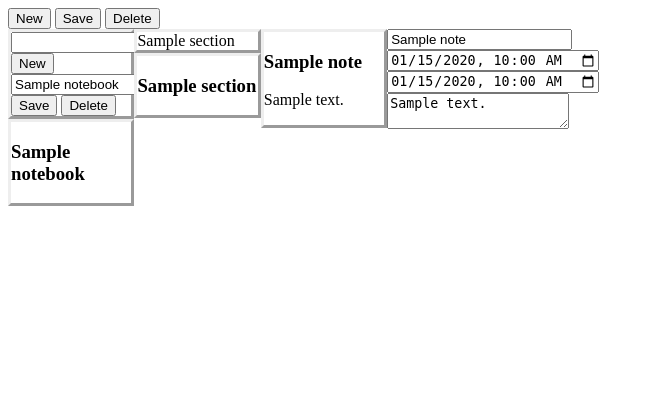
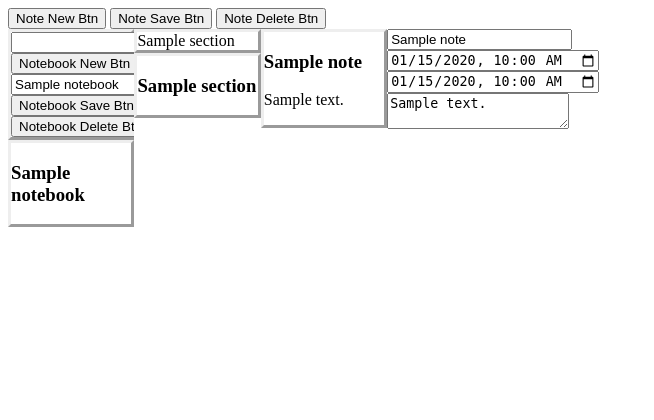
Before and after one commit to drmirk/notes, a Flask app: page / in a window 1280 px wide. Shown: the top 420 px of the page, without its empty margins (0-654 px from the left). Run offline with Flask 2, Linux system fonts and the light colour scheme; tables that the repository leaves empty hold one stand-in row (values such as "Sample post"); some libraries are stand-ins or nearby versions.

Commit message:
renamed variables to easy identify (notebook form, note form and all related)

```diff
--- a/notes/forms.py
+++ b/notes/forms.py
@@ -7,19 +7,19 @@ from wtforms.fields.html5 import DateTimeLocalField
 class NotesForm(FlaskForm):
     '''using flask-wtf to create a
     form class for notes'''
-    title = StringField()
+    note_title = StringField()
     note_body = TextAreaField()
-    creation_date = DateTimeLocalField()
-    modification_date = DateTimeLocalField()
-    new = SubmitField()
-    save = SubmitField()
-    delete = SubmitField()
+    note_creation_date = DateTimeLocalField()
+    note_modification_date = DateTimeLocalField()
+    note_new_btn = SubmitField()
+    note_save_btn = SubmitField()
+    note_delete_btn = SubmitField()
 
 class NotebookForm(FlaskForm):
     '''using flask-wtf to create a
     form class for notebooks'''
-    current_title = StringField()
-    new_title = StringField()
-    new = SubmitField()
-    save = SubmitField()
-    delete = SubmitField()
+    notebook_current_title = StringField()
+    notebook_new_title = StringField()
+    notebook_new_btn = SubmitField()
+    notebook_save_btn = SubmitField()
+    notebook_delete_btn = SubmitField()
--- a/notes/models.py
+++ b/notes/models.py
@@ -133,7 +133,7 @@ class Note(db.Model):
     def set_creation_date(self, form):
         '''gets creation time in a html format,
         & formats and sets that in db'''
-        time = form.creation_date.raw_data[0].replace('T', ' ')
+        time = form.note_creation_date.raw_data[0].replace('T', ' ')
         self.creation_date = datetime.strptime(time, '%Y-%m-%d %H:%M')
 
     '''wtform datetime only accepts a list
--- a/notes/templates/base.html
+++ b/notes/templates/base.html
@@ -10,18 +10,18 @@
     <body>
         <div>
             {{ note_form.csrf_token }}
-            {{ note_form.new(form="main_form") }}
-            {{ note_form.save(form="main_form") }}
-            {{ note_form.delete(form="main_form") }}
+            {{ note_form.note_new_btn(form="main_form") }}
+            {{ note_form.note_save_btn(form="main_form") }}
+            {{ note_form.note_delete_btn(form="main_form") }}
         </div>
         <div class=all_notes tabindex="6">
         <div class=single_preview>
         <form method="POST" id="notebook">
-            {{ notebook_form.new_title}}<br>
-            {{ notebook_form.new }}<br>
-            {{ notebook_form.current_title }}<br>
-            {{ notebook_form.save }}
-            {{ notebook_form.delete }}
+            {{ notebook_form.notebook_new_title}}<br>
+            {{ notebook_form.notebook_new_btn }}<br>
+            {{ notebook_form.notebook_current_title }}<br>
+            {{ notebook_form.notebook_save_btn }}
+            {{ notebook_form.notebook_delete_btn }}
         </form>
         </div>
         {% for notebook in notebooks %}
--- a/notes/templates/new_note.html
+++ b/notes/templates/new_note.html
@@ -1,8 +1,8 @@
 {% extends 'base.html' %}
 
 {% block singlesnote %}
-            {{ note_form.title }}<br>
-            {{ note_form.creation_date }}<br>
-            {{ note_form.modification_date }}<br>
+            {{ note_form.note_title }}<br>
+            {{ note_form.note_creation_date }}<br>
+            {{ note_form.note_modification_date }}<br>
             {{ note_form.note_body }}
 {% endblock %}
--- a/notes/templates/view_note.html
+++ b/notes/templates/view_note.html
@@ -1,8 +1,8 @@
 {% extends 'base.html' %}
 
 {% block singlesnote %}
-            {{ note_form.title }}<br>
-            {{ note_form.creation_date }}<br>
-            {{ note_form.modification_date }}<br>
+            {{ note_form.note_title }}<br>
+            {{ note_form.note_creation_date }}<br>
+            {{ note_form.note_modification_date }}<br>
             {{ note_form.note_body }}
 {% endblock %}
--- a/notes/views.py
+++ b/notes/views.py
@@ -5,14 +5,14 @@ from flask import render_template, request, url_for, redirect
 
 
 def load_note_into_form(note_form, single_note):
-    '''load note title, body, creation and modification date from database
+    '''load note note_title, body, creation and modification date from database
     into the form object, so when rendering, this datas will be
     automatically loaded this could be also done from template
     but all logics only in the backend is more efficient'''
-    note_form.title.data = single_note.get_title()
+    note_form.note_title.data = single_note.get_title()
     note_form.note_body.data = single_note.get_body()
-    note_form.creation_date.raw_data = single_note.get_creation_date()
-    note_form.modification_date.raw_data = single_note.get_modification_date()
+    note_form.note_creation_date.raw_data = single_note.get_creation_date()
+    note_form.note_modification_date.raw_data = single_note.get_modification_date()
 
 
 def get_all_sections(section_id):
@@ -61,17 +61,17 @@ def default_view(note_id=None):
     current_notebook, notebooks = get_all_notebooks(parent_notebook)
     '''notebook button'''
     notebook_form = NotebookForm()
-    if notebook_form.new.data:
+    if notebook_form.notebook_new_btn.data:
         notebook = Notebook()
-        notebook.set_title(notebook_form.new_title.data)
+        notebook.set_title(notebook_form.notebook_new_title.data)
         db.session.add(notebook)
         db.session.commit()
         new_notebook_id = notebook.get_id()
         return redirect(url_for('notebook_view', notebook_id=new_notebook_id))
-    if notebook_form.save.data:
-        current_notebook.set_title(notebook_form.current_title.data)
+    if notebook_form.notebook_save_btn.data:
+        current_notebook.set_title(notebook_form.notebook_current_title.data)
         db.session.commit()
-    notebook_form.current_title.data = current_notebook.get_title()
+    notebook_form.notebook_current_title.data = current_notebook.get_title()
     '''rendering note from database'''
     return (render_template('view_note.html', note_form=note_form,
             notebooks=notebooks, sections=sections, all_notes=all_notes,
@@ -99,21 +99,21 @@ def section_view(section_id):
         and modification date to current time
         btw creation date can be changed, but
         modification date can't be changed'''
-        note_form.creation_date.raw_data = current_time()
-        note_form.modification_date.raw_data = current_time()
+        note_form.note_creation_date.raw_data = current_time()
+        note_form.note_modification_date.raw_data = current_time()
     '''notebook button checking'''
     notebook_form = NotebookForm()
-    if notebook_form.new.data:
+    if notebook_form.notebook_new_btn.data:
         notebook = Notebook()
-        notebook.set_title(notebook_form.new_title.data)
+        notebook.set_title(notebook_form.notebook_new_title.data)
         db.session.add(notebook)
         db.session.commit()
         new_notebook_id = notebook.get_id()
         return redirect(url_for('notebook_view', notebook_id=new_notebook_id))
-    if notebook_form.save.data:
-        current_notebook.set_title(notebook_form.current_title.data)
+    if notebook_form.notebook_save_btn.data:
+        current_notebook.set_title(notebook_form.notebook_current_title.data)
         db.session.commit()
-    notebook_form.current_title.data = current_notebook.get_title()
+    notebook_form.notebook_current_title.data = current_notebook.get_title()
     '''rendering note from database'''
     return (render_template('view_note.html', note_form=note_form,
             notebooks=notebooks, sections=sections, all_notes=all_notes,
@@ -148,21 +148,21 @@ def notebook_view(notebook_id):
         and modification date to current time
         btw creation date can be changed, but
         modification date can't be changed'''
-        note_form.creation_date.raw_data = current_time()
-        note_form.modification_date.raw_data = current_time()
+        note_form.note_creation_date.raw_data = current_time()
+        note_form.note_modification_date.raw_data = current_time()
     '''notebook button checking'''
     notebook_form = NotebookForm()
-    if notebook_form.new.data:
+    if notebook_form.notebook_new_btn.data:
         notebook = Notebook()
-        notebook.set_title(notebook_form.new_title.data)
+        notebook.set_title(notebook_form.notebook_new_title.data)
         db.session.add(notebook)
         db.session.commit()
         new_notebook_id = notebook.get_id()
         return redirect(url_for('notebook_view', notebook_id=new_notebook_id))
-    if notebook_form.save.data:
-        current_notebook.set_title(notebook_form.current_title.data)
+    if notebook_form.notebook_save_btn.data:
+        current_notebook.set_title(notebook_form.notebook_current_title.data)
         db.session.commit()
-    notebook_form.current_title.data = current_notebook.get_title()
+    notebook_form.notebook_current_title.data = current_notebook.get_title()
     '''rendering note from database'''
     return (render_template('view_note.html', note_form=note_form,
             notebooks=notebooks, sections=sections, all_notes=all_notes,
```
